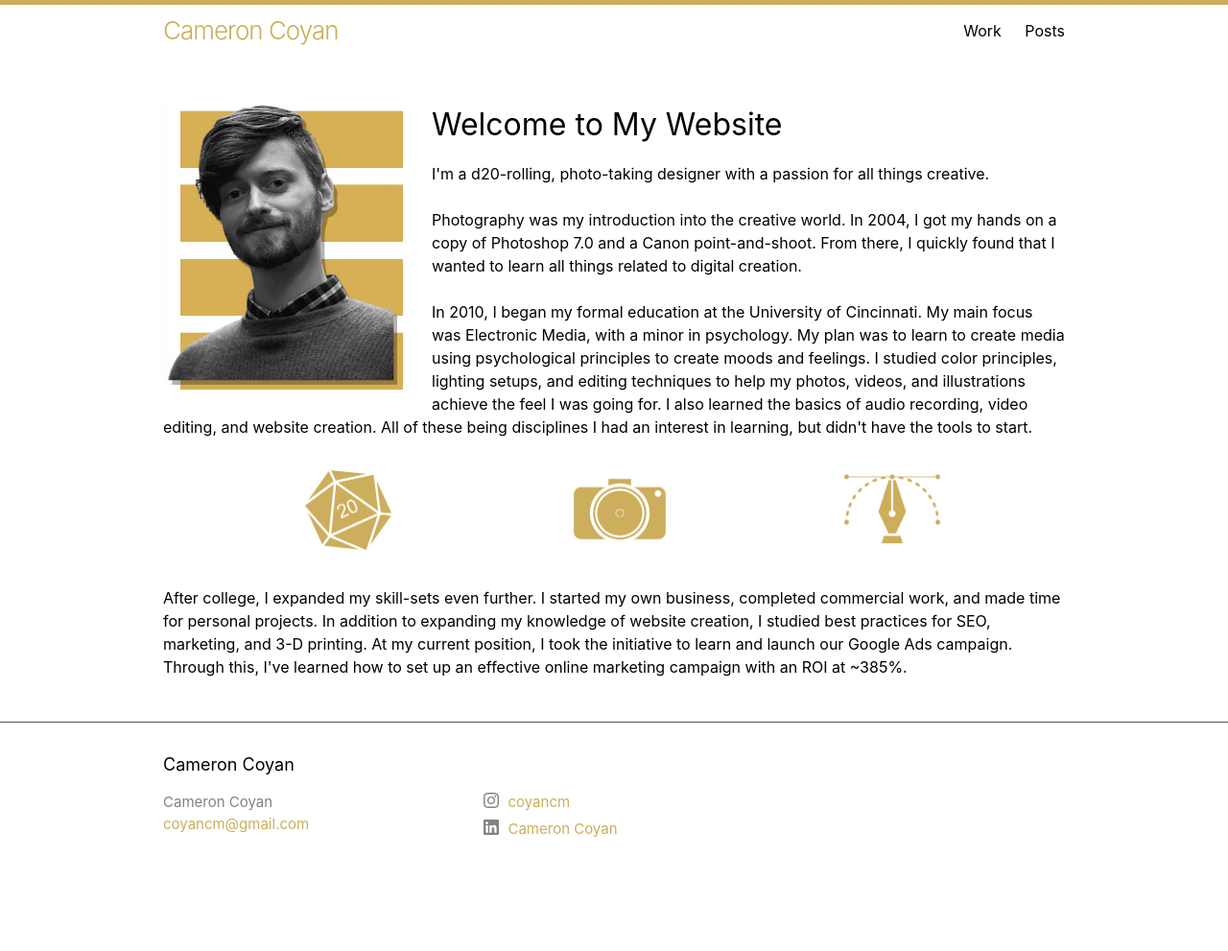
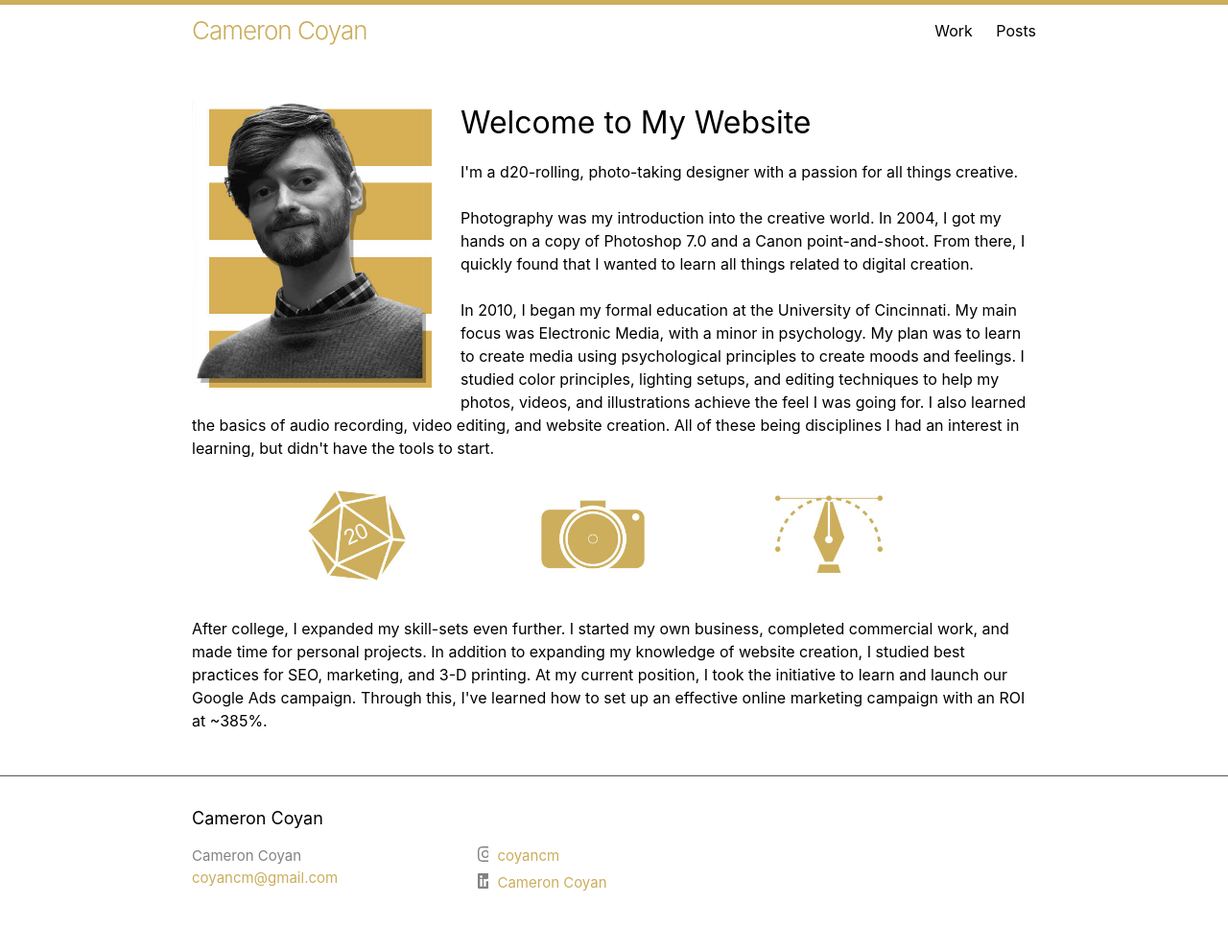
Before and after one commit to coyancm/blog-site, a Jekyll site: the page built from index.markdown, in a window 1280 px wide. Shown: the whole page at 96% size. Built offline with Jekyll 4.4.1, drawn with Linux system fonts in a browser that asks for light colours; before the commit the page ends 935 px from its top, so only the background shows below that.

Commit message:
Homepage Update
Fixed images for mobile.

```diff
--- a/_layouts/default.html
+++ b/_layouts/default.html
@@ -2,6 +2,25 @@
 <html lang="{{ page.lang | default: site.lang | default: "en" }}">
 
   {%- include head.html -%}
+<style>
+  * {
+  box-sizing: border-box;
+}
+
+  .column {
+  float: left;
+  width: 33.33%;
+  padding: 5px;
+}
+
+/* Clearfix (clear floats) */
+.row::after {
+  content: "";
+  clear: both;
+  display: table;
+}
+
+</style>
 
   <body>
 
--- a/index.markdown
+++ b/index.markdown
@@ -37,13 +37,13 @@
 <br>
 <div class="row">
 	<div class="column">
-		<img src="uploads/assets/dice.jpg" alt="Illustration of a d20 dice." style="display: block;margin-left: auto;margin-right: auto;width: 100px;border-radius: 8px;">
+		<img src="uploads/assets/dice.jpg" alt="Illustration of a d20 dice." style="display: block;margin-left: auto;margin-right: auto;width: 200px;">
 	</div>
 	<div class="column">
-		<img src="uploads/assets/camera.jpg" alt="Illustration of a camera." style="display: block;margin-left: auto;margin-right: auto;width: 100px;border-radius: 8px;">
+		<img src="uploads/assets/camera.jpg" alt="Illustration of a camera." style="display: block;margin-left: auto;margin-right: auto;width: 200px;">
 	</div>
 	<div class="column">
-		<img src="uploads/assets/design.jpg" alt="Illustration of the pen tool." style="display: block;margin-left: auto;margin-right: auto;width: 100px;border-radius: 8px;">
+		<img src="uploads/assets/design.jpg" alt="Illustration of the pen tool." style="display: block;margin-left: auto;margin-right: auto;width: 200px;">
 	</div>
 </div>
 <br>
```
